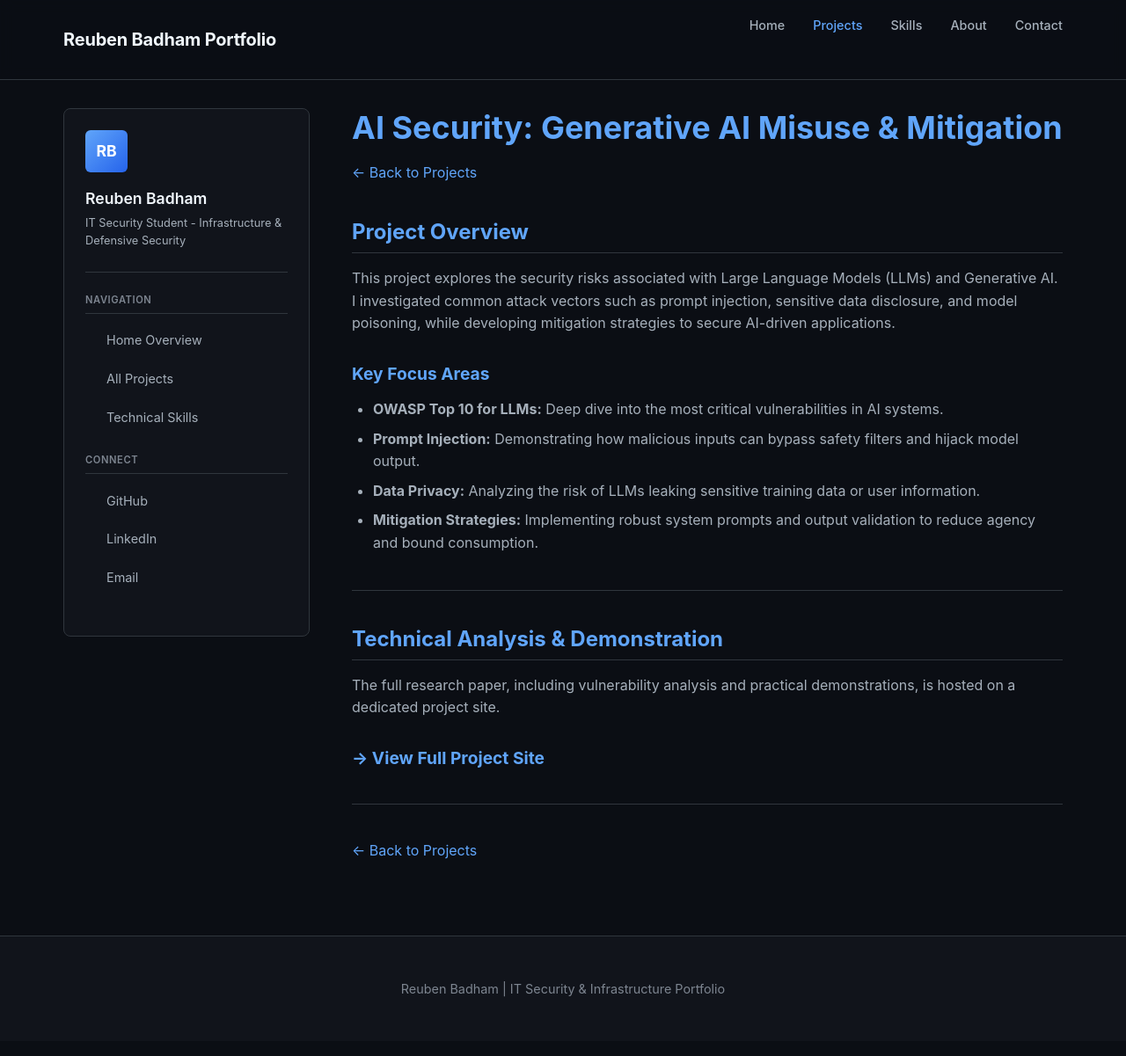
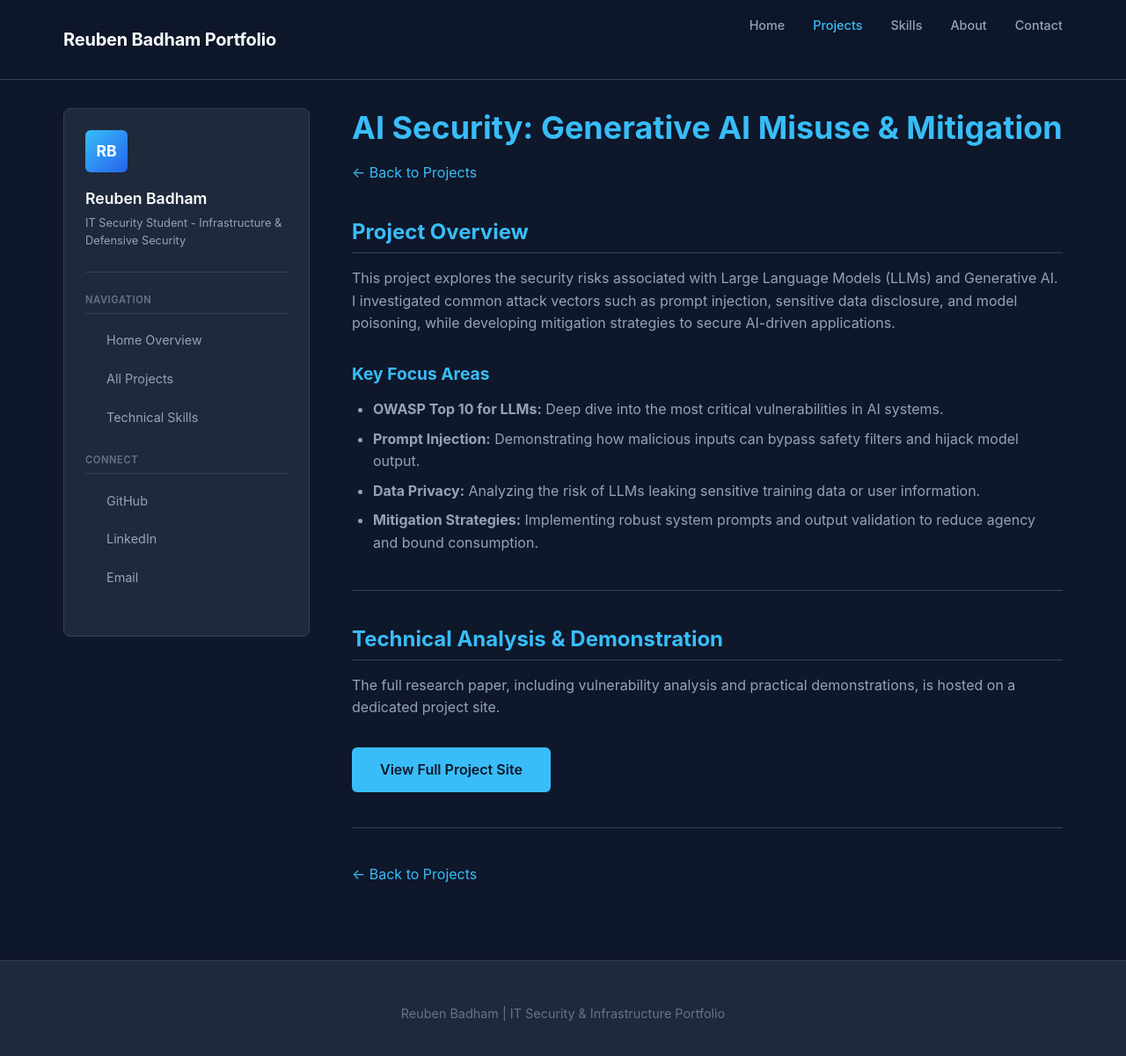
Before and after one commit to Sin9ularity1/Portfolio, a Jekyll site: the page built from projects/ai-security/generative-ai-misuse.md, in a window 1280 px wide and 1212 px high. Shown: the top 1201 px of the window at 88% size. Built offline with Jekyll 4.4.1, drawn with Linux system fonts in a browser that asks for light colours.

Commit message:
changed some styles

```diff
--- a/assets/style.css
+++ b/assets/style.css
@@ -1,18 +1,17 @@
 :root {
-  /* Dark Mode Color Palette (Inspired by Reference) */
-  --bg-color: #0b0e14;
-  --sidebar-bg: #11141b;
-  --card-bg: #161b22;
-  --header-bg: rgba(11, 14, 20, 0.9);
+  /* Refined High-Contrast Dark Theme - Slate & Cobalt */
+  --bg-color: #0f172a;       /* Deep Slate */
+  --sidebar-bg: #1e293b;    /* Lighter Slate for depth */
+  --card-bg: #1e293b;
+  --header-bg: rgba(15, 23, 42, 0.9);
 
-  --text-primary: #f0f6fc;
-  --text-secondary: #a6b0bb;
-  --text-muted: #7d8590;
+  --text-primary: #f8fafc;   /* Crisp white-blue */
+  --text-secondary: #94a3b8; /* Muted slate blue */
+  --text-muted: #64748b;
 
-  /* Blue Accent - Replaced Purple */
-  --accent-color: #60a5fa;
-  --accent-hover: #93c5fd;
-  --border-color: #30363d;
+  --accent-color: #38bdf8;   /* Sky/Cobalt Blue - vibrant but professional */
+  --accent-hover: #7dd3fc;
+  --border-color: #334155;   /* Subtle but visible borders */
 
   /* Professional System Font Stack */
   --font-main: -apple-system, BlinkMacSystemFont, "Segoe UI", Roboto, Helvetica, Arial, sans-serif;
@@ -149,6 +148,7 @@ nav {
 }
 
 .btn-primary, .btn-secondary {
+  display: inline-block;
   padding: 0.8rem 2rem;
   border-radius: 6px;
   font-weight: 600;
--- a/projects/ai-security/generative-ai-misuse.md
+++ b/projects/ai-security/generative-ai-misuse.md
@@ -21,7 +21,9 @@ This project explores the security risks associated with Large Language Models (
 ## Technical Analysis & Demonstration
 The full research paper, including vulnerability analysis and practical demonstrations, is hosted on a dedicated project site.
 
-### [-> View Full Project Site](https://sin9ularity1.github.io/Valgfag-Generative-AI-Misbrug/)
+<div style="margin: 2rem 0;">
+    <a href="https://sin9ularity1.github.io/Valgfag-Generative-AI-Misbrug/" class="btn-primary" target="_blank" rel="noopener">View Full Project Site</a>
+</div>
 
 ---
 [<- Back to Projects]({{ '/projects.html' | relative_url }})
```
